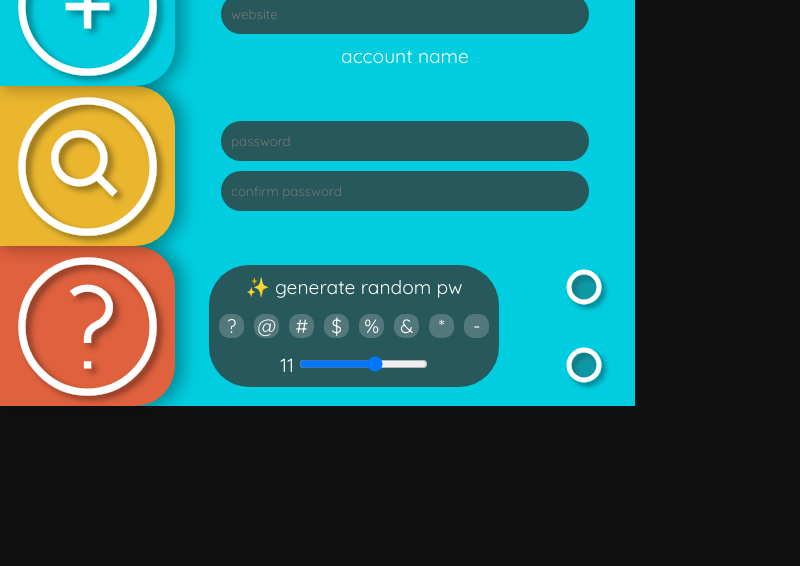
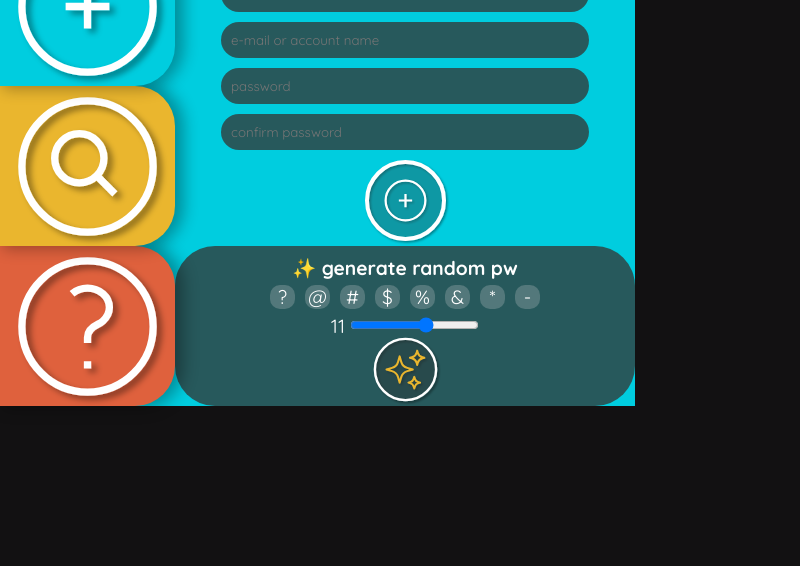
Before and after one commit to austinpapritz/Passiroo, an Electron app: page app/views/plus.html in a window 800 px wide. Shown: the part 234-800 px from the top of the page. Drawn offline with nearby package versions, Linux system fonts and the light colour scheme; a web font is replaced by a local one.

Commit message:
basic html/css for plus page

```diff
--- a/app/css/plus.css
+++ b/app/css/plus.css
@@ -14,7 +14,7 @@
   box-sizing: border-box;
   font-family: "Quicksand", sans-serif;
   font-optical-sizing: auto;
-  font-weight: 400;
+  font-weight: <weight>;
   font-style: normal;
 }
 
@@ -87,7 +87,7 @@ body {
 }
 
 .top {
-  grid-area: 2 / 2 / 3 / 3;
+  grid-area: 2 / 2 / 4 / 3;
   background: rgb(0, 205, 223);
   display: flex;
   flex-direction: column;
@@ -128,6 +128,16 @@ body {
   font-weight: 700;
 }
 
+.top form {
+  height: 100%;
+  width: 100%;
+  display: flex;
+  flex-direction: column;
+  align-items: center;
+  justify-content: center;
+  gap: 10px;
+}
+
 .svg-large {
   fill: none;
   stroke: currentColor;
@@ -150,8 +160,15 @@ body {
   flex-direction: column;
   align-items: center;
   justify-content: center;
-  gap: 15px;
+  gap: 5px;
 }
+
+.spec-char-form {
+  background: rgb(52, 51, 48, 75%);
+  width: 100%;
+  height: 100%;
+}
+
 .spec-char-list {
   list-style-type: none;
   display: flex;
@@ -169,31 +186,23 @@ body {
   align-items: center
 }
 
-.buttons-container {
-  height: 100%;
-  padding: 0.5em;
-  display: flex;
-  flex-direction: column;
-  align-items: center;
-  justify-content: space-around;
-  gap: 15px;
+.plus-btn {
+  scale: 1;
+  padding: 10px;
+  margin-bottom: 5px;
+  border: solid #fff 4px;
+  border-radius: 250px;
+  background: rgb(52, 51, 48, 25%)
 }
 
+
 .sparkles {
-  scale: 2.5;
+  scale: 1.2;
   padding: 5px;
   color: rgb(234, 182, 46);
   background: rgb(52, 51, 48, 25%);
   border: solid #fff 2px;
   border-radius: 50px;
-}
-
-.plus-btn {
-  scale: 2.5;
-  padding: 5px;
-  border: solid #fff 2px;
-  border-radius: 50px;
-  background: rgb(52, 51, 48, 25%)
 }
 
 .top input {
@@ -215,7 +224,3 @@ body {
   border-radius: 20px;
   background: rgb(52, 51, 48, 75%);
 }
-
-.hidden {
-  display: none;
-}
--- a/app/views/plus.html
+++ b/app/views/plus.html
@@ -1,3 +1,17 @@
+<!DOCTYPE html>
+<html>
+<head>
+<title>Passiroo</title>
+<link rel="stylesheet" type="text/css" href="../css/plus.css">
+</head>
+<body>
+  <!DOCTYPE html>
+<html>
+<head>
+<title>Passiroo</title>
+<link rel="stylesheet" type="text/css" href="../css/plus.css">
+</head>
+<body>
   <!DOCTYPE html>
 <html>
 <head>
@@ -60,51 +74,79 @@
               strokeLinejoin="round"
               d="M9.879 7.519c1.171-1.025 3.071-1.025 4.242 0 1.172 1.025 1.172 2.687 0 3.712-.203.179-.43.326-.67.442-.745.361-1.45.999-1.45 1.827v.75M21 12a9 9 0 1 1-18 0 9 9 0 0 1 18 0Zm-9 5.25h.008v.008H12v-.008Z" />
       </svg>
-
     </li>
         <div class="top">
+          <form>
           <h3>New Password</h3>
           <input
-            type="text"
-            placeholder="website" />
-      <label for="accountName">account name</label>
-    </div>
-    <div class="middle">
+                  id="websiteInput"
+                  class="form-control"
+                  type="url"
+                  placeholder="website"
+                  required/>
           <input
-            type="text"
+            id="emailInput"
+            type="email"
+            placeholder="e-mail or account name" />
+
+          <input
+                  id="passwordInput"
+                  type="password"
+                  class="form-control"
                   placeholder="password" />
           <input
-            className="hidden"
-            type="text"
+                  id="confirmPasswordInput"
+                  type="password"
+                  class="form-control"
                   placeholder="confirm password" />
+          <svg
+                xmlns="http://www.w3.org/2000/svg"
+                fill="none"
+                viewBox="0 0 24 24"
+                strokeWidth={1.5}
+                stroke="currentColor"
+                class="w-6 h-6 svg-small plus-btn">
+             <defs>
+              <filter id="dropShadowSmall" x="0" y="0">
+                <feDropShadow
+                              dx="1.5"
+                              dy="1.5"
+                                stdDeviation="1"
+                              flood-color="rgba(0, 0, 0, 0.4)" />
+              </filter>
+            </defs>
+                <path
+                    strokeLinecap="round"
+                    strokeLinejoin="round"
+                    d="M12 9v6m3-3H9m12 0a9 9 0 1 1-18 0 9 9 0 0 1 18 0Z" />
+              </svg>
+          </form>
        </div>
       <div class="bottom">
-      <div class="random-settings">
+        <form class="random-settings spec-char-form">
           <h4>✨ generate random pw</h4>
             <ul class="spec-char-list">
-          <li>?</li>
-          <li>@</li>
-          <li>#</li>
-          <li>$</li>
-          <li>%</li>
-          <li>&</li>
-          <li>*</li>
-          <li>-</li>
+              <li value="?" class="spec-char-li">?</li>
+              <li value="@" class="spec-char-li">@</li>
+              <li value="#" class="spec-char-li">#</li>
+              <li value="$" class="spec-char-li">$</li>
+              <li value="%" class="spec-char-li">%</li>
+              <li value="&" class="spec-char-li">&</li>
+              <li value="*" class="spec-char-li">*</li>
+              <li value="-" class="spec-char-li">-</li>
             </ul>
             <label
                     class="password-length-container"
-              id="range-label"
+                    id="rangeLabel"
                     for="pwLength">11
 
               <input
                       type="range"
                       name="pwLength"
-                min="11"
+                      min="11" `
                       max="16"
                       list="markers" />
             </label>
-      </div>
-      <div class="buttons-container">
             <svg
                   xmlns="http://www.w3.org/2000/svg"
                   fill="none"
@@ -126,24 +168,20 @@
                   stroke-linejoin="round"
                   d="M9.813 15.904 9 18.75l-.813-2.846a4.5 4.5 0 0 0-3.09-3.09L2.25 12l2.846-.813a4.5 4.5 0 0 0 3.09-3.09L9 5.25l.813 2.846a4.5 4.5 0 0 0 3.09 3.09L15.75 12l-2.846.813a4.5 4.5 0 0 0-3.09 3.09ZM18.259 8.715 18 9.75l-.259-1.035a3.375 3.375 0 0 0-2.455-2.456L14.25 6l1.036-.259a3.375 3.375 0 0 0 2.455-2.456L18 2.25l.259 1.035a3.375 3.375 0 0 0 2.456 2.456L21.75 6l-1.035.259a3.375 3.375 0 0 0-2.456 2.456ZM16.894 20.567 16.5 21.75l-.394-1.183a2.25 2.25 0 0 0-1.423-1.423L13.5 18.75l1.183-.394a2.25 2.25 0 0 0 1.423-1.423l.394-1.183.394 1.183a2.25 2.25 0 0 0 1.423 1.423l1.183.394-1.183.394a2.25 2.25 0 0 0-1.423 1.423Z" />
             </svg>
-          <svg
-          xmlns="http://www.w3.org/2000/svg"
-          fill="none"
-          viewBox="0 0 24 24"
-          strokeWidth={1.5}
-          stroke="currentColor"
-          class="w-6 h-6 svg-small plus-btn">
-            <path
-                strokeLinecap="round"
-                strokeLinejoin="round"
-                d="M12 9v6m3-3H9m12 0a9 9 0 1 1-18 0 9 9 0 0 1 18 0Z" />
-          </svg>
+        </form>
       </div>
   </div>
-</div>
+</body>
 <script src="../js/plus.mjs"></script>
-  <script src="https://code.jquery.com/jquery-3.5.1.slim.min.js"></script>
-  <script src="https://cdn.jsdelivr.net/npm/@popperjs/core@2/dist/umd/popper.min.js"></script>
-  <script src="https://stackpath.bootstrapcdn.com/bootstrap/4.5.2/js/bootstrap.min.js"></script>
+
+</html>
+
 </body>
+<script src="../js/plus.mjs"></script>
+
 </html>
+
+</body>
+<script src="../js/plus.mjs"></script>
+
+</html>
```
Also changed, not shown: app/views/login-register.html (+1 -1 lines). Lines whose indentation alone changed are shown as unchanged.
